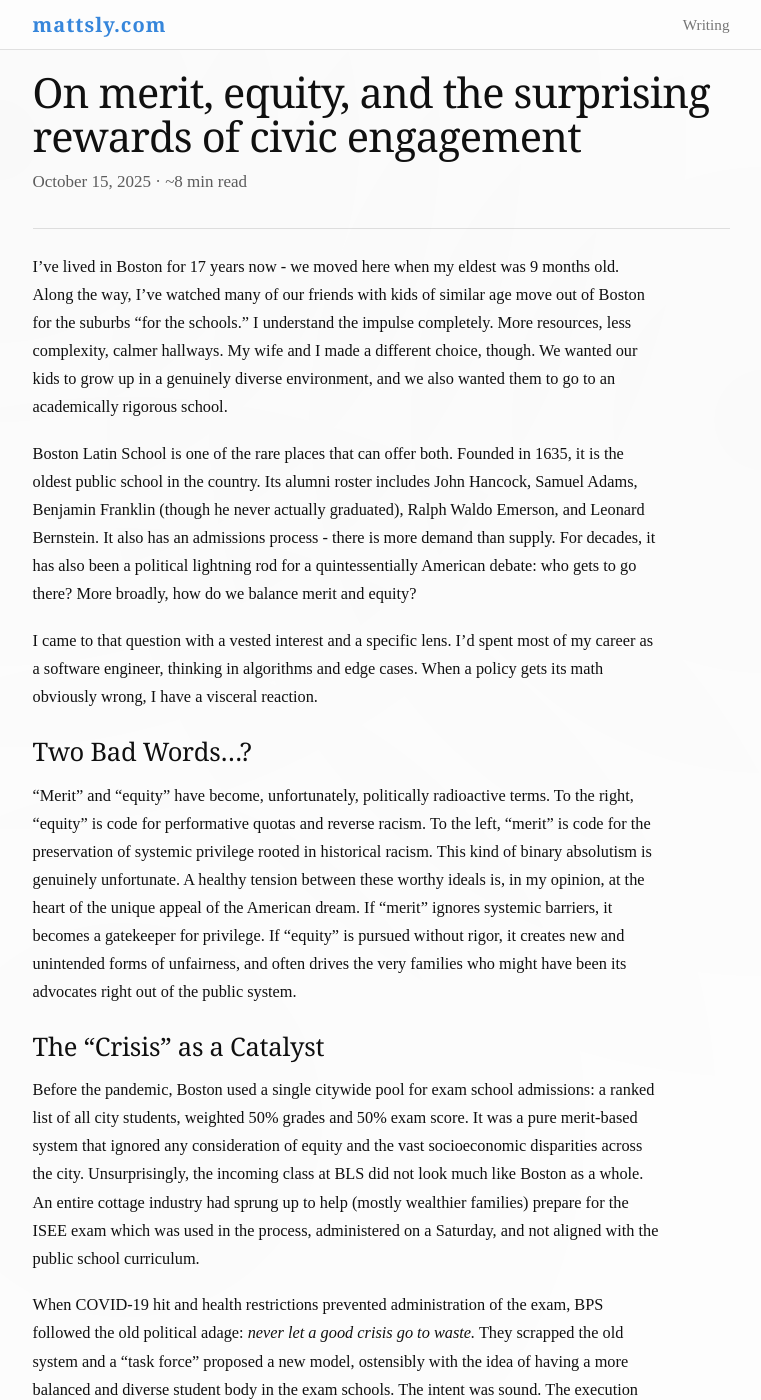
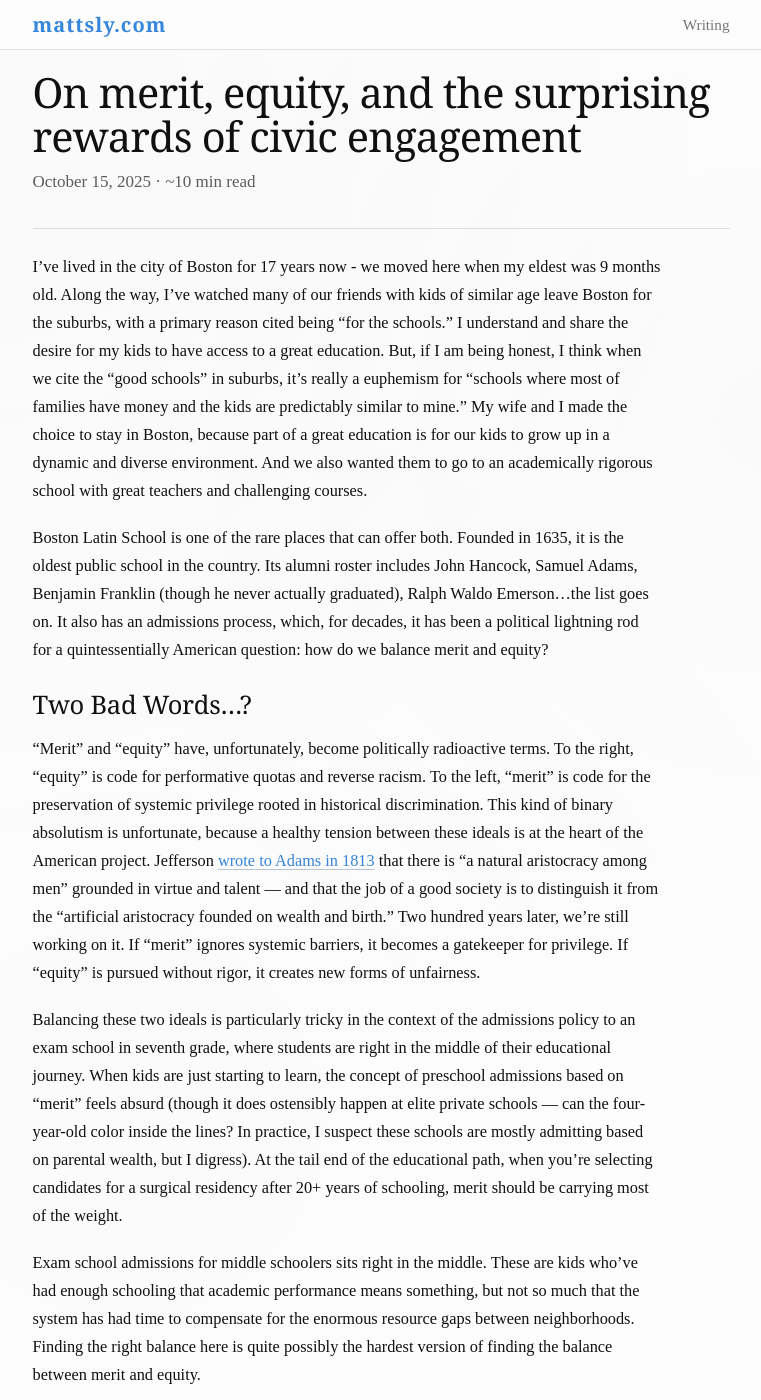
Before and after one commit to mattsly/mattsly.github.io, a Jekyll site: the page built from _posts/2025-10-15-exam-school-admissions.md, in a window 1280 px wide and 1400 px high. Shown: the whole window, without its empty margins (259-1020 px from the left). Built offline with Jekyll 4.4.1, drawn with Linux system fonts in a browser that asks for light colours; our own code applies the rules of GitHub Pages for plain Markdown files; some of the changed text lies outside the part shown.

Commit message:
updating schools essay

```diff
--- a/_posts/2025-10-15-exam-school-admissions.md
+++ b/_posts/2025-10-15-exam-school-admissions.md
@@ -1,67 +1,65 @@
 ---
 title: On merit, equity, and the surprising rewards of civic engagement
-description: A personal case study on defying cynicism and effecting pragmatic policy change
+description: A personal case study on facilitating pragmatic public policy changes
 image: https://upload.wikimedia.org/wikipedia/commons/thumb/1/1b/Boston_Latin_School%2C_Avenue_Louis_Pasteur.jpg/960px-Boston_Latin_School%2C_Avenue_Louis_Pasteur.jpg
 ---
 
-I've lived in Boston for 17 years now - we moved here when my eldest was 9 months old. Along the way, I've watched many of our friends with kids of similar age move out of Boston for the suburbs "for the schools." I understand the impulse completely. More resources, less complexity, calmer hallways. My wife and I made a different choice, though. We wanted our kids to grow up in a genuinely diverse environment, and we also wanted them to go to an academically rigorous school.
+I've lived in the city of Boston for 17 years now - we moved here when my eldest was 9 months old. Along the way, I've watched many of our friends with kids of similar age leave Boston for the suburbs, with a primary reason cited being "for the schools." I understand and share the desire for my kids to have access to a great education. But, if I am being honest, I think when we cite the "good schools" in suburbs, it's really a euphemism for "schools where most of families have money and the kids are predictably similar to mine." My wife and I made the choice to stay in Boston, because part of a great education is for our kids to grow up in a dynamic and diverse environment. And we also wanted them to go to an academically rigorous school with great teachers and challenging courses.
 
-Boston Latin School is one of the rare places that can offer both. Founded in 1635, it is the oldest public school in the country. Its alumni roster includes John Hancock, Samuel Adams, Benjamin Franklin (though he never actually graduated), Ralph Waldo Emerson, and Leonard Bernstein. It also has an admissions process - there is more demand than supply. For decades, it has also been a political lightning rod for a quintessentially American debate: who gets to go there? More broadly, how do we balance merit and equity?
-
-I came to that question with a vested interest and a specific lens. I'd spent most of my career as a software engineer, thinking in algorithms and edge cases. When a policy gets its math obviously wrong, I have a visceral reaction.
+Boston Latin School is one of the rare places that can offer both. Founded in 1635, it is the oldest public school in the country. Its alumni roster includes John Hancock, Samuel Adams, Benjamin Franklin (though he never actually graduated), Ralph Waldo Emerson...the list goes on. It also has an admissions process, which, for decades, it has been a political lightning rod for a quintessentially American question: how do we balance merit and equity?
 
 ## Two Bad Words...?
 
-"Merit" and "equity" have become, unfortunately, politically radioactive terms. To the right, "equity" is code for performative quotas and reverse racism. To the left, "merit" is code for the preservation of systemic privilege rooted in historical racism. This kind of binary absolutism is genuinely unfortunate. A healthy tension between these worthy ideals is, in my opinion, at the heart of the unique appeal of the American dream. If "merit" ignores systemic barriers, it becomes a gatekeeper for privilege. If "equity" is pursued without rigor, it creates new and unintended forms of unfairness, and often drives the very families who might have been its advocates right out of the public system.
+"Merit" and "equity" have, unfortunately, become politically radioactive terms. To the right, "equity" is code for performative quotas and reverse racism. To the left, "merit" is code for the preservation of systemic privilege rooted in historical discrimination. This kind of binary absolutism is unfortunate, because a healthy tension between these ideals is at the heart of the American project. Jefferson [wrote to Adams in 1813](https://founders.archives.gov/documents/Jefferson/03-06-02-0446) that there is "a natural aristocracy among men" grounded in virtue and talent — and that the job of a good society is to distinguish it from the "artificial aristocracy founded on wealth and birth." Two hundred years later, we're still working on it. If "merit" ignores systemic barriers, it becomes a gatekeeper for privilege. If "equity" is pursued without rigor, it creates new forms of unfairness.
+
+Balancing these two ideals is particularly tricky in the context of the admissions policy to an exam school in seventh grade, where students are right in the middle of their educational journey. When kids are just starting to learn, the concept of preschool admissions based on "merit" feels absurd (though it does ostensibly happen at elite private schools — can the four-year-old color inside the lines? In practice, I suspect these schools are mostly admitting based on parental wealth, but I digress). At the tail end of the educational path, when you're selecting candidates for a surgical residency after 20+ years of schooling, merit should be carrying most of the weight.
+
+Exam school admissions for middle schoolers sits right in the middle. These are kids who've had enough schooling that academic performance means something, but not so much that the system has had time to compensate for the enormous resource gaps between neighborhoods. Finding the right balance here is quite possibly the hardest version of finding the balance between merit and equity.
 
 ## The "Crisis" as a Catalyst
 
-Before the pandemic, Boston used a single citywide pool for exam school admissions: a ranked list of all city students, weighted 50% grades and 50% exam score. It was a pure merit-based system that ignored any consideration of equity and the vast socioeconomic disparities across the city. Unsurprisingly, the incoming class at BLS did not look much like Boston as a whole. An entire cottage industry had sprung up to help (mostly wealthier families) prepare for the ISEE exam which was used in the process, administered on a Saturday, and not aligned with the public school curriculum.
+Before the pandemic, Boston used a single citywide pool for exam school admissions: a ranked list of all city students, weighted 50% grades and 50% exam score. Pure merit, zero equity, and the incoming class at BLS didn't look much like Boston as a whole. An entire cottage industry had sprung up to help (mostly wealthier) families prepare for the ISEE exam. The test was administered on a Saturday and not aligned with the public school curriculum.
 
-When COVID-19 hit and health restrictions prevented administration of the exam, BPS followed the old political adage: *never let a good crisis go to waste.* They scrapped the old system and a "task force" proposed a new model, ostensibly with the idea of having a more balanced and diverse student body in the exam schools. The intent was sound. The execution was not.
+When COVID-19 hit and health restrictions prevented administration of the exam, BPS followed the old political adage: *never let a good crisis go to waste.* They scrapped the old system and a "task force" proposed a new model ([BPS task force page](https://www.bostonpublicschools.org/school-committee/task-force-groups/exam-schools-admissions-task-force)), ostensibly to create a more balanced and diverse student body. The intent was sound. The execution was not.
 
-The new policy split the city into eight socioeconomic tiers using census data. Each tier was allocated seats based on the number of potential (not actual) applicants. A new test, the MAP Growth, was introduced. And most confoundingly, a ten-point bonus awarded to any applicant attending a Title I school (defined as any school where more than 40% of students receive government assistance), regardless of which neighborhood that student lived in.
-
-On the margins, the policy produced genuinely absurd results. Several schools fell just barely on either side of the Title I threshold. A single second-grader transferring in could tip a school across the line, determining whether any of its sixth-graders would have a realistic shot at BLS.
+The new policy split the city into eight socioeconomic tiers using five census data variables. Each tier was allocated seats based on the number of potential (not actual) applicants. A new test, the MAP Growth, was introduced. And most confoundingly, a ten-point bonus was awarded to any applicant attending a Title I school (any school where more than 40% of students receive government assistance), regardless of which neighborhood that student lived in.
 
 ## The Math Didn't Add Up
 
-After the first admissions cycle under the new system, I sat down with the publicly available BPS data to see how the policy was actually performing. I was flabbergasted.
+On the margins, the policy produced absurd results. Several schools fell just barely on either side of the Title I threshold. A single second-grader transferring in could tip a school across the line, determining whether any of its sixth-graders would have a realistic shot at BLS. (Not the kind of high-stakes math anyone wants a seven-year-old responsible for.)
 
-In "Tier 8" (the most affluent socioeconomic tier), the ten-point school bonus had created a mathematical ceiling. For a high-performing student at a non-Title I school, getting into BLS required a score above 100. That's not a figure of speech; it was a literal mathematical impossibility. The policy hadn't leveled the playing field. It had tilted it so far in the other direction that it produced a new form of exclusion. It didn't make it hard for a large number of students to get into BLS - it made it impossible.
+After the first admissions cycle under the new system, the anecdotes were that it "was impossible" to get into BLS from a "Tier 8" neighborhood. Curiously, I sat down with the publicly available BPS data to try and understand morea about how the policy was actually performing. And it turned out the anecdotes were correct.
 
-My own analysis suggested the natural academic gap between socioeconomic tiers was closer to one or two points, not ten. When I later spoke with people involved in drafting the policy, I asked how they had landed on the number ten. The answer: it was round. Not derived from data. Not modeled against outcomes. Just a round number that sounded reasonable to someone in a room. I found it genuinely strange that the institution responsible for teaching Boston's children to use evidence and reasoning had simply declined to apply either to this particular problem. And that me - a random guy crunching numbers with no stake in the development of this policy - seemed to be the first person to publicly identify the absurdity of this reality.
+In "Tier 8" (the most affluent socioeconomic tier), the ten-point school bonus had created a mathematical ceiling. For a high-performing student at a non-Title I school, getting into BLS required a composite score above 100. That's not a figure of speech; it was a literal impossibility. The policy hadn't leveled the playing field. It had tilted it so far in the one direction that it produced a new form of exclusion. It didn't make it hard for these students to get into BLS - it made it impossible. And because the bonus was applied within a Tier, it was only impacting the competition between students in that socioeconomic tier, based on the school they attended. The bonus points did not have any impact on the socioeconomic diversity of the school.
+
+I agreed with the hypothesis that, even when controlling for Tier, their may be an impact based on the nature of the school a student attended. So I analyzed the numbers and determined that the "natural" score gap, when controlling for Tiers, was just under two points on the hundred points scale. When I later spoke with people involved in drafting the original task force policy, I asked how they had landed on the number ten. The answer: it was round. Not derived from data. Not modeled against outcomes. Just a round number that sounded reasonable to someone in a room. The institution responsible for teaching Boston's children to use evidence and reasoning had simply declined to apply either to this particular problem. And I (a random guy crunching numbers at his kitchen table, with no stake in the development of this policy) seemed to be the first person to publicly identify the absurdity.
 
 ## A Warm Night in October
 
-I wrote up my findings in a [memo](https://docs.google.com/document/d/12FAzuldMfNonXxX3fPvU853BAXDt_fv-hhv0wJ1gobs/edit?tab=t.0) (specific, data-driven, with a concrete proposal) and signed up to present at a public School Committee meeting. On a warm fall evening, I rode my bike downtown and walked into a large auditorium that was already filling up.
+I wrote up my findings in a [memo](https://docs.google.com/document/d/12FAzuldMfNonXxX3fPvU853BAXDt_fv-hhv0wJ1gobs/edit?tab=t.0) that including my analysis and proposed an update to the policy to use the "natural" raw score differentials for each tier rather than the arbitrary, and clearly unfair, value of 10. I signed up to present a public comment at a public School Committee meeting. On a warm fall evening, I rode my bike downtown and walked into a large auditorium that full of BPS administrators and several dozen public commenters.
 
-I'll be honest: I didn't go in expecting much. I had no experience in politics at any level, and my assumption was that we'd see passionate testimony, polite nods...and no perceptible change. I was passionate about what I was set to propose, but politics, I assumed, would matter more than logic.
+I'll be honest: I didn't go in expecting much. I had no experience in politics at any level, and my assumption was that I'd get some polite nods and no perceptible change. I was confident in my analysis and the logic behind my propasal, but politics, I assumed, would matter more than math.
 
-My name was called, I walked to the microphone, and walked through the math as plainly as I could, and sat back down. The meeting moved on to the next speaker. When the public comment period ended, I gathered my things and headed for the door.
+My name was called. I walked to the microphone, ran through the numbers as plainly as I could, made my pitch for change, and sat back down. The meeting moved on to the next speaker.
 
-That's when a committee member appeared beside me in the hallway. "I really like your idea," he said. "It makes a lot of sense."
+A few minutes later, I felt a tap on my shoulder. It was a committee member who asked if I could step in the hallway to talk with him. "I really like your idea," he said. "It makes a lot of sense."
 
-He asked for my number. I gave it to him, still a little disoriented. And I rode home that night feeling something I genuinely hadn't anticipated: like it had actually mattered.
+He asked for my number. I gave it to him, still a little disoriented. I rode home that night feeling something I hadn't anticipated: like it had actually mattered.
 
-Over the following months, we talked several times as BPS began the actual work of analyzing data to refine the policy. He became a genuine champion of the proposal, navigating it through the committee with the kind of quiet persistence that rarely makes the news. In early 2023, the School Committee voted to adopt it.
+Over the following months, I talked several times with members of the school committee and BPS data team. The word from the school committee champion is that it was garnering support of the mayor (who chooses the school committee) and the superintendent, as the "need to score over 100" had become a thorny local news issue for both. In early 2023, the School Committee voted to adopt what was essentially my proposal.
 
-## The Result: Iteration Works
+## On Iteration and Public Policy
 
-Governance is rarely fast, but Boston's experience with exam school admissions is a case study in something rarer still: a public institution that kept listening. After this initial policy change, BPS continued to present admissions data publicly after each cycle, and parents and advocates from across the political spectrum continued to show up and push for refinement.
+One of the points I made in my memo was that the world I come from - software development - you iterate based on data. Modern software products are not in multi-year release cycles. We ship regularly based on new information and business needs. The stereotype is that government is not so nimble. But this experience demonstrated that doesn't need to be the case. And BPS kept on listening and analyzing data in the coming years. After the initial policy change, BPS continued to present [admissions data](https://www.bostonpublicschools.org/academics/exam-schools/data-summaries) publicly after each cycle, and parents and advocates from across the political spectrum continued to show up and push for refinement.
 
-That kind of sustained engagement matters, and it isn't easy. Every policy change creates ripple effects. Families plan their lives around these systems, and the risk of unintended consequences is real. Changing course requires institutional humility that is genuinely hard to find in any governing body. But the School Committee proved willing to follow the data, even when that meant acknowledging that an earlier decision needed revision. After a few more admissions cycles, the committee made another round of changes that I believe have finally struck the right balance:
+That kind of sustained engagement matters, and it isn't easy. Every policy change creates ripple effects. Families plan their lives around these systems, and the risk of unintended consequences is real. Changing course requires institutional humility that is hard to find in any governing body. But the School Committee proved willing to follow the data, even when that meant acknowledging that an earlier decision needed revision. After a few more admissions cycles, they made another round of changes that I believe have finally struck the right balance:
 
-- The first 20% of seats at each exam school are now awarded to the highest-ranking students citywide, regardless of where they live. This preserves the "merit" core of these institutions.
+- The first 20% of seats at each exam school are now awarded to the highest-ranking students citywide, regardless of where they live. This preserves the merit core of these institutions.
 - The remaining seats are distributed across four tiers (simplified from eight), determined by ZIP-code-level census data.
-- No more bonus points. Three years of data showed that the tiered system itself provided a sufficient equity lever, without handicaps that distorted outcomes.
+- No more bonus points. Three years of data showed that the tiered system itself provided a sufficient equity lever, without additional complexity
+-
+## So What?
 
-This is how public institutions should work: transparent data, open process, willingness to iterate.
+I'm not a politician. I had no connections at City Hall. I just did the math, wrote it up, and rode my bike to a meeting. And it worked. Cynicism about politics is rampant. But this gives me hope. And it also gives me the confidence and motivation to throw myself into a much bigger arena that is similarly rooted in finding the right balance between equity / merit balance: [the federal tax code](https://www.mattsly.com/fair-and-simple-tax-act/).
 
-## Why This Matters
-
-What I took from this experience is less about exam schools specifically and more about what civic participation can actually look like when it works. You don't need to be a politician or a professional advocate. You need a clear idea, solid evidence, and if you're lucky, someone on the inside willing to carry it forward.
-
-I also came away with more hope than I walked in with. The cynicism that carried me into that auditorium wasn't entirely wrong. These processes are slow, politics does matter, and plenty of good proposals die quietly in hallways just like the one where I was stopped. But the pragmatic middle ground is findable, even on something as charged as this. The key is to treat it as a design problem rather than an ideological one.
-
-Whether we are talking about Boston schools or the [federal tax code](https://www.mattsly.com/fair-and-simple-tax-act/), the goal should be the same: build systems that are simple, transparent, and honest about the tradeoffs they are making. Then watch the data, and adjust. We don't need sycophancy or dogma. We just need to do the math.
+The tax code has many of the same problems: arbitrary numbers nobody can justify, complexity that benefits the people who can afford to navigate it, and a system that hasn't been seriously redesigned in decades. It's a harder problem by orders of magnitude. But the approach is the same: start with the data, propose something specific, and see what happens.
```
Also changed, not shown: 2025-10-15-exam-school-admissions.md (deleted, +0 -65 lines).
